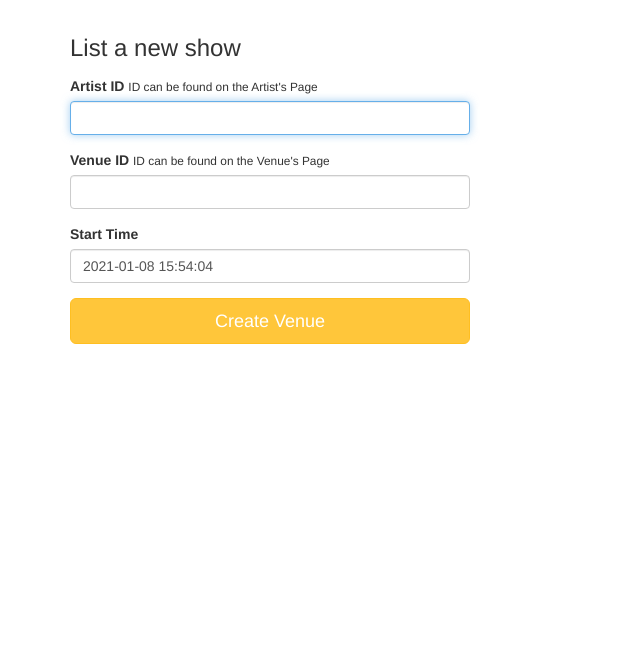
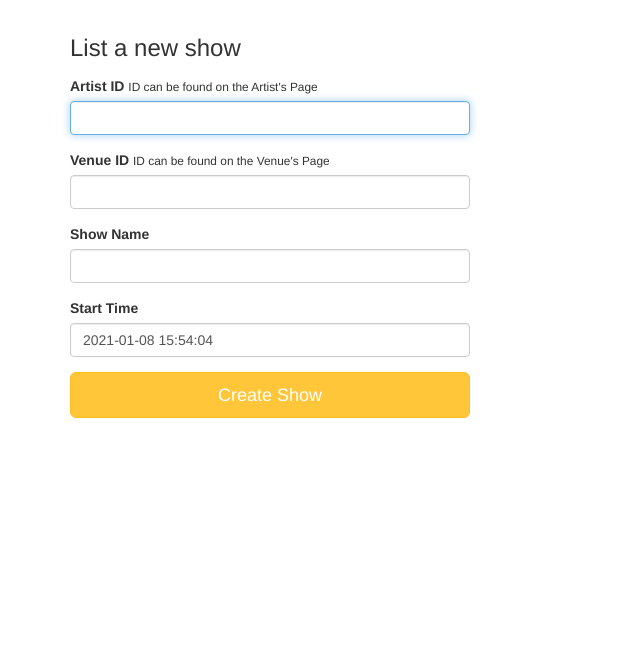
Before and after one commit to YaserEi/Project-Fyyur, a Flask app: page /shows/create in a window 1280 px wide. Shown: the part 60-718 px from the top of the page, without its empty margins (0-640 px from the left). Run offline with Flask 2, Linux system fonts and the light colour scheme; some libraries are stand-ins or nearby versions.

Commit message:
added counts

```diff
--- a/app.py
+++ b/app.py
@@ -14,6 +14,8 @@ from logging import Formatter, FileHandler
 from flask_wtf import Form
 from forms import *
 import sys
+import datetime
+from datetime import date
 #----------------------------------------------------------------------------#
 # App Config.
 #----------------------------------------------------------------------------#
@@ -72,9 +74,9 @@ class Artist(db.Model):
     seeking_venue= db.Column(db.Boolean)
     seeking_description = db.Column(db.String(120))
     past_shows=db.Column(db.String(120))
-    past_show_count= db.Column(db.Integer)
+    past_show_count= db.Column(db.Integer, default = 0)
     upcoming_shows=db.Column(db.String(120))
-    upcoing_shows_count=db.Column(db.Integer)
+    upcoming_shows_count=db.Column(db.Integer, default = 0)
     genres = db.relationship('Genres', backref ='artist')
 
 class Genres(db.Model):
@@ -94,6 +96,7 @@ class Shows(db.Model):
     venue_id = db.Column(db.Integer, db.ForeignKey('Venue.id'), nullable=False)
     artist_id = db.Column(db.Integer, db.ForeignKey('Artist.id'), nullable=False)
     start_time = db.Column(db.String(), nullable=False)
+    name = db.Column(db.String(), nullable=False)
 
 
     # TODO: implement any missing fields, as a database migration using Flask-Migrate
@@ -167,14 +170,63 @@ def search_venues():
 def show_venue(venue_id):
   try:
       genres=[]
-      venues = Venue.query.filter_by(id=venue_id).all()
+      venues = Venue.query.filter_by(id=venue_id).first()
       genre = Genres.query.filter_by(venue_id = venue_id).all()
+
+      show= db.session.query(Venue).join(Shows).values(Shows.start_time, Venue.name,
+                       Shows.artist_id, Shows.venue_id, Shows.name, Venue.image_link)
+      print(show)
+
+      shows=[]
+      print("1")
+      for start_time,venue_name,artist_id,venue_id,show_name,image_link in show:
+          shows.append({
+          'start_time': start_time,
+          'show name':show_name,
+          'artist_id':artist_id,
+          'venue_id': venue_id,
+          'venue_name': venue_name,
+          'image_link': image_link
+          })
+      print("2")
+      print(show)
+      upcoming_shows_count=0
+      past_shows_count=0
+
+      upcoming_shows=[]
+      past_shows=[]
+
+
+      artist=Artist.query.filter_by(id=shows[0]['artist_id']).first()
+
+
+      if shows:  # Check if shows is empty
+          for i in range(len(shows)):  # length of shows
+              start_date_obj = datetime.datetime.strptime(shows[i]['start_time'], '%Y-%m-%d %H:%M:%S') #convert starttime string to date
+              if (start_date_obj.date() <date.today()):
+                  past_shows_count +=1
+                  past_shows.append(shows[i])
+              else:
+                  upcoming_shows_count+=1
+                  upcoming_shows.append(shows[i])
+      print(shows)
+
+      venues.upcoming_shows_count=upcoming_shows_count
+      venues.past_show_count=past_shows_count
+
+      db.session.commit()
+
+
+      for i in range(len(genre)):
+          genres.append(genre[i].genre)
+
       for i in range(len(genre)):
           genres.append(genre[i].genre)
   except:
       print(sys.exc_info())
   finally:
-      return render_template('pages/show_venue.html', venue=venues[0], genres=genres)
+      return render_template('pages/show_venue.html', venue=venues,
+       genres=genres, shows=shows,upcoming_shows=upcoming_shows, past_shows=past_shows, artist=artist)
 
 #  Create Venue
 #  ----------------------------------------------------------------
@@ -225,7 +277,7 @@ def create_venue_submission():
       db.session.rollback()
     finally:
       db.session.close()
-      if name_exists == False and state_exists ==False and city_exists==False and address_exists==False:
+      if name_exists == False:
           flash('Venue ' + request.form['name']+ ' was successfully listed!')
       else:
           flash('Venue ' + request.form['name']+ ' was not listed, venue name exists')
@@ -286,14 +338,60 @@ def show_artist(artist_id):
 
     try:
         genres=[]
-        artists = Artist.query.filter_by(id=artist_id).all()
+        show= db.session.query(Venue).join(Shows).values(Shows.start_time, Venue.name,
+                                        Shows.artist_id, Shows.venue_id, Shows.name, Venue.image_link)
+
+        print("shows")
+        shows=[]
+        for start_time,venue_name,artist_id,venue_id,show_name,image_link in show:
+            shows.append({
+            'start_time': start_time,
+            'show name':show_name,
+            'artist_id':artist_id,
+            'venue_id': venue_id,
+            'venue_name': venue_name,
+            'image_link': image_link
+            })
+
+
+        artist = Artist.query.filter_by(id=artist_id).first()
         genre = Genres.query.filter_by(artist_id = artist_id).all()
+
+        upcoming_shows_count=0
+        past_shows_count=0
+
+        upcoming_shows=[]
+        past_shows=[]
+
+
+        if shows:  # Check if shows is empty
+            for i in range(len(shows)):  # length of shows
+                start_date_obj = datetime.datetime.strptime(shows[i]['start_time'], '%Y-%m-%d %H:%M:%S') #convert starttime string to date
+                print(start_date_obj.date())
+                if (start_date_obj.date() <date.today()):
+                    print("yes")
+                    past_shows_count +=1
+                    past_shows.append(shows[i])
+                else:
+                    upcoming_shows_count+=1
+                    upcoming_shows.append(shows[i])
+
+
+        artist.upcoming_shows_count=upcoming_shows_count
+        artist.past_show_count=past_shows_count
+
+        db.session.commit()
+
+
         for i in range(len(genre)):
             genres.append(genre[i].genre)
+
     except:
         print(sys.exc_info())
+        db.session.rollback()
     finally:
-        return render_template('pages/show_artist.html', artist=artists[0], genres=genres)
+        return render_template('pages/show_artist.html', artist=artist, genres=genres, upcoming_shows=upcoming_shows, past_shows=past_shows)
+        db.session.close()
 
 #  Update
 #  ----------------------------------------------------------------
@@ -393,7 +491,7 @@ def create_artist_submission():
     existing_city=Artist.query.filter_by(city = city).all()
     existing_state=Artist.query.filter_by(state = state).all()
 
-    if not existing_name and not existing_city and not existing_state:
+    if not existing_name:
         phone_num = request.form.get('phone')
         fb_link = request.form.get('facebook_link')
         image_link = request.form.get('image_link')
@@ -423,7 +521,7 @@ def create_artist_submission():
   # TODO: modify data to be the data object returned from db insertion
 
   # on successful db insert, flash success
-    if name_exists == False and state_exists ==False and city_exists==False:
+    if name_exists == False:
         flash('Artist ' + request.form['name'] + ' was successfully listed!')
     else:
         flash('Artist ' + request.form['name'] + ' was not listed, artist already exists')
@@ -440,42 +538,23 @@ def shows():
   # displays list of shows at /shows
   # TODO: replace with real venues data.
   #       num_shows should be aggregated based on number of upcoming shows per venue.
-  data=[{
-    "venue_id": 1,
-    "venue_name": "The Musical Hop",
-    "artist_id": 4,
-    "artist_name": "Guns N Petals",
-    "artist_image_link": "https://images.unsplash.com/photo-1549213783-8284d0336c4f?ixlib=rb-1.2.1&ixid=eyJhcHBfaWQiOjEyMDd9&auto=format&fit=crop&w=300&q=80",
-    "start_time": "2019-05-21T21:30:00.000Z"
-  }, {
-    "venue_id": 3,
-    "venue_name": "Park Square Live Music & Coffee",
-    "artist_id": 5,
-    "artist_name": "Matt Quevedo",
-    "artist_image_link": "https://images.unsplash.com/photo-1495223153807-b916f75de8c5?ixlib=rb-1.2.1&ixid=eyJhcHBfaWQiOjEyMDd9&auto=format&fit=crop&w=334&q=80",
-    "start_time": "2019-06-15T23:00:00.000Z"
-  }, {
-    "venue_id": 3,
-    "venue_name": "Park Square Live Music & Coffee",
-    "artist_id": 6,
-    "artist_name": "The Wild Sax Band",
-    "artist_image_link": "https://images.unsplash.com/photo-1558369981-f9ca78462e61?ixlib=rb-1.2.1&ixid=eyJhcHBfaWQiOjEyMDd9&auto=format&fit=crop&w=794&q=80",
-    "start_time": "2035-04-01T20:00:00.000Z"
-  }, {
-    "venue_id": 3,
-    "venue_name": "Park Square Live Music & Coffee",
-    "artist_id": 6,
-    "artist_name": "The Wild Sax Band",
-    "artist_image_link": "https://images.unsplash.com/photo-1558369981-f9ca78462e61?ixlib=rb-1.2.1&ixid=eyJhcHBfaWQiOjEyMDd9&auto=format&fit=crop&w=794&q=80",
-    "start_time": "2035-04-08T20:00:00.000Z"
-  }, {
-    "venue_id": 3,
-    "venue_name": "Park Square Live Music & Coffee",
-    "artist_id": 6,
-    "artist_name": "The Wild Sax Band",
-    "artist_image_link": "https://images.unsplash.com/photo-1558369981-f9ca78462e61?ixlib=rb-1.2.1&ixid=eyJhcHBfaWQiOjEyMDd9&auto=format&fit=crop&w=794&q=80",
-    "start_time": "2035-04-15T20:00:00.000Z"
-  }]
+  data=[]
+  shows = Shows.query.all()
+
+  for i in range(len(shows)):
+     venue = Venue.query.filter_by(id = shows[i].venue_id).first()
+     artist =Artist.query.filter_by(id=shows[i].artist_id).first()
+
+     data.append({
+    "venue_id": shows[i].venue_id,
+    "venue_name": venue.name,
+    "artist_id": artist.id,
+    "artist_name": artist.name,
+    "artist_image_link": artist.name,
+    "start_time": shows[i].start_time,
+    "artist_image_link": artist.image_link
+  })
+  print(data)
   return render_template('pages/shows.html', shows=data)
 
 @app.route('/shows/create')
@@ -490,26 +569,28 @@ def create_show_submission():
     venue_id = request.form.get('venue_id')
     artist_id = request.form.get('artist_id')
     start_time = request.form.get('start_time')
+    name = request.form.get('name')
 
     venue = Venue.query.filter_by(id = venue_id).all()
-    artist = Artist.query.filter_by(id = artist_id).all()
+    artist = Artist.query.filter_by(id = artist_id).first()
 
 
     if venue and artist:
-        show = Shows(venue_id=venue_id, artist_id=artist_id, start_time=start_time)
+        show = Shows(venue_id=venue_id, artist_id=artist_id, start_time=start_time, name=name)
+
+
         db.session.add(show)
         db.session.commit()
         flash('Show was successfully listed!')
     elif not venue and not artist:
         flash('Show was not listed, invalid venue and artist ids')
     elif not venue:
-        print('venue')
         flash('Show was not listed, Venue id does not exist')
     elif not artist:
-        print('artist')
         flash('Show was not listed, Artist id does not exist')
   except:
     print("error")
+    flash('Show was not listed')
     print(sys.exc_info())
     db.session.rollback()
   finally:
--- a/forms.py
+++ b/forms.py
@@ -9,6 +9,9 @@ class ShowForm(Form):
     )
     venue_id = StringField(
         'venue_id'
+    )
+    name = StringField(
+        'name'
     )
     start_time = DateTimeField(
         'start_time',
--- a/templates/forms/new_show.html
+++ b/templates/forms/new_show.html
@@ -15,10 +15,14 @@
         {{ form.venue_id(id='venue_id', class_ = 'form-control', autofocus = true) }}
       </div>
       <div class="form-group">
+        <label for="name">Show Name</label>
+        {{ form.name(id='name', class_ = 'form-control', autofocus = true) }}
+      </div>
+      <div class="form-group">
           <label for="start_time">Start Time</label>
           {{ form.start_time(id='start_time', class_ = 'form-control', placeholder='YYYY-MM-DD HH:MM', autofocus = true) }}
         </div>
-      <input type="submit" value="Create Venue" class="btn btn-primary btn-lg btn-block">
+      <input type="submit" value="Create Show" class="btn btn-primary btn-lg btn-block">
     </form>
   </div>
 {% endblock %}
--- a/templates/pages/shows.html
+++ b/templates/pages/shows.html
@@ -6,7 +6,8 @@
     <div class="col-sm-4">
         <div class="tile tile-show">
             <img src="{{ show.artist_image_link }}" alt="Artist Image" />
-            <h4>{{ show.start_time|datetime('full') }}</h4>
+            <h4>{{ show.name }}</h4>
+            <h4>{{ show.start_time}}</h4>
             <h5><a href="/artists/{{ show.artist_id }}">{{ show.artist_name }}</a></h5>
             <p>playing at</p>
             <h5><a href="/venues/{{ show.venue_id }}">{{ show.venue_name }}</a></h5>
```
Also changed, not shown: migrations/versions/2ef624a76b49_.py (added, +28 -0 lines), migrations/versions/77f6a63d3489_.py (added, +30 -0 lines), migrations/versions/89726e2dc162_.py (added, +28 -0 lines), migrations/versions/fb6cf6a2e517_.py (added, +28 -0 lines), templates/pages/show_artist.html (+13 -11 lines), templates/pages/show_venue.html (+9 -9 lines).
